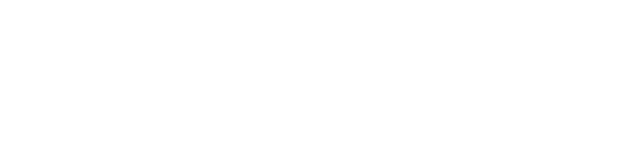
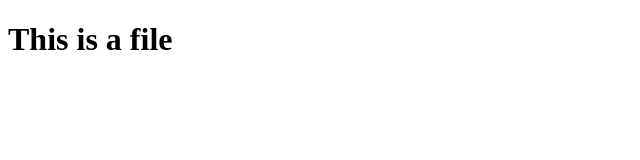
Before and after one commit to Adityaji24/da, a plain HTML site: page index.html in a window 1280 px wide. Shown: the whole page, without its empty margins (0-640 px from the left). Drawn offline with Linux system fonts and the light colour scheme.

Commit message:
Update index.html

```diff
--- a/index.html
+++ b/index.html
@@ -6,6 +6,6 @@
     <title>Document</title>
 </head>
 <body>
-
+    <h1>This is a file</h1>
 </body>
 </html>
```
